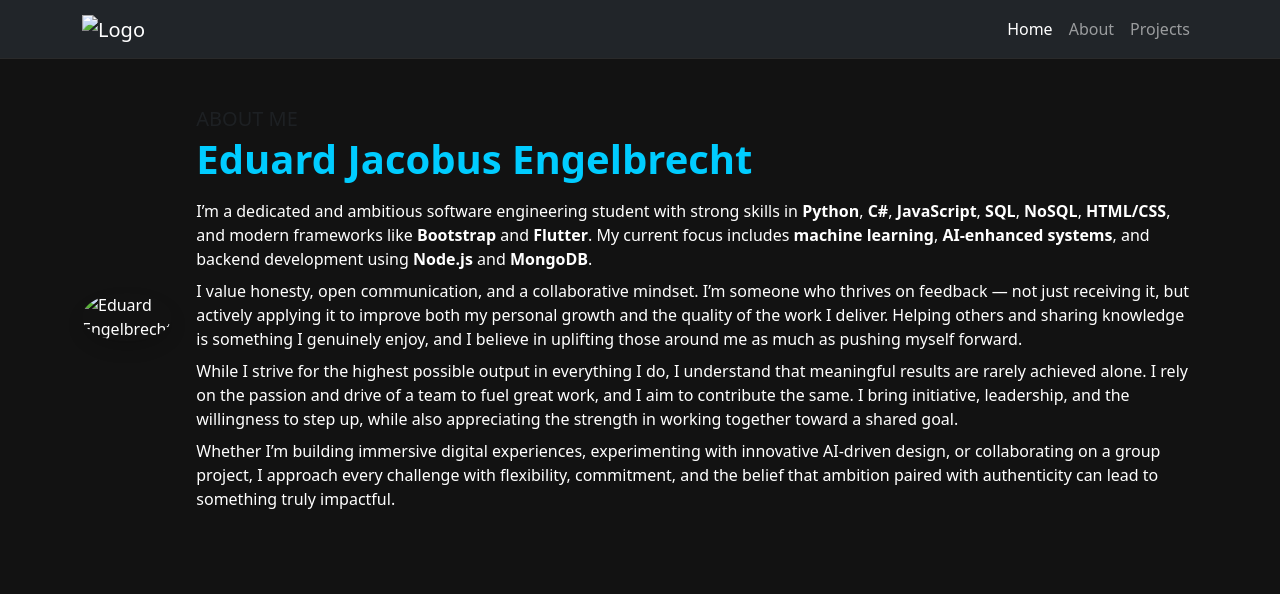
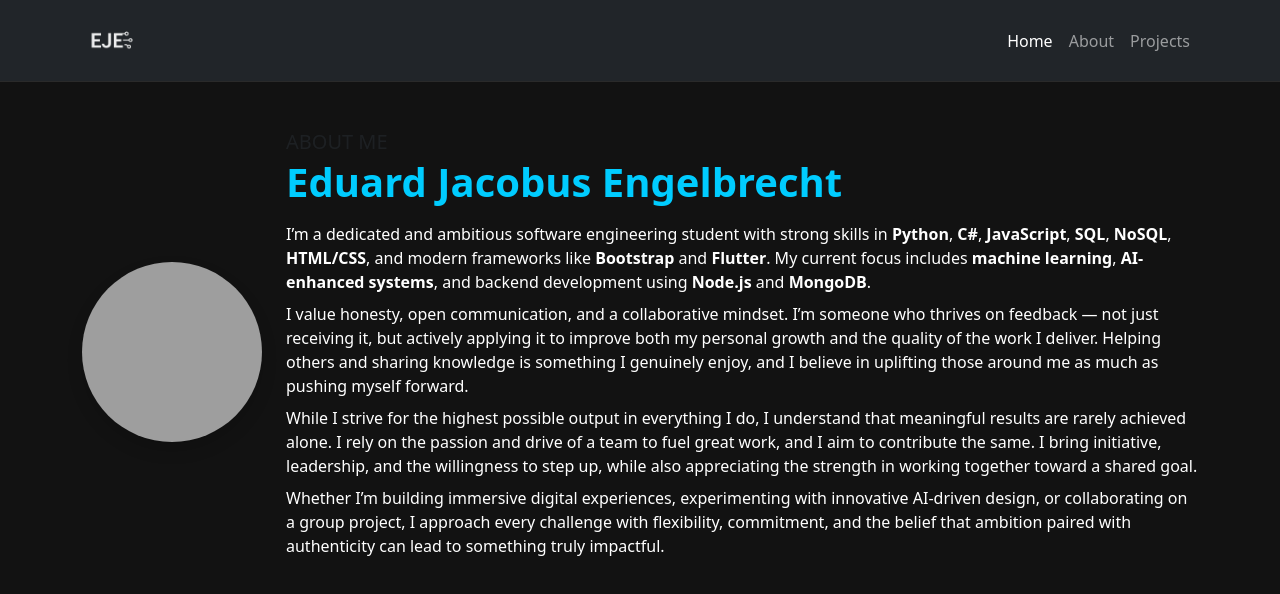
Before and after one commit to EJ-Engelbrecht/EJEPortfolioWeb, a plain HTML site: page about.html in a window 1280 px wide. Drawn offline with nearby package versions, Linux system fonts and the light colour scheme; the site is published under a folder, as on GitHub Pages, so addresses that start at the root find nothing.

Commit message:
fixed images

```diff
--- a/about.html
+++ b/about.html
@@ -40,7 +40,7 @@
   <nav class="navbar navbar-expand-lg navbar-dark bg-dark">
     <div class="container">
       <a class="navbar-brand" href="index.html">
-        <img src="/IMAGES/LOGO.png" alt="Logo" style="height: 55px; width: 55px;">
+        <img src="IMAGES/LOGO.png" alt="Logo" style="height: 55px; width: 55px;">
       </a>
       <button class="navbar-toggler" type="button" data-bs-toggle="collapse" data-bs-target="#navbarNav">
         <span class="navbar-toggler-icon"></span>
@@ -57,7 +57,7 @@
 
     <section class="container py-5 hero-section d-flex flex-column flex-md-row align-items-center justify-content-center gap-4 text-center text-md-start">
   <div>
-    <img src="/IMAGES/1.jpg" alt="Eduard Engelbrecht" class="shadow" />
+    <img src="IMAGES/1.jpg" alt="Eduard Engelbrecht" class="shadow" />
   </div>
 <div class="about-text">
   <h5 class="text-uppercase text-muted mb-1" style="color: #ff88c2;">About Me</h5>
```
Also changed, not shown: index.html (+2 -2 lines), projects.html (+1 -1 lines).
